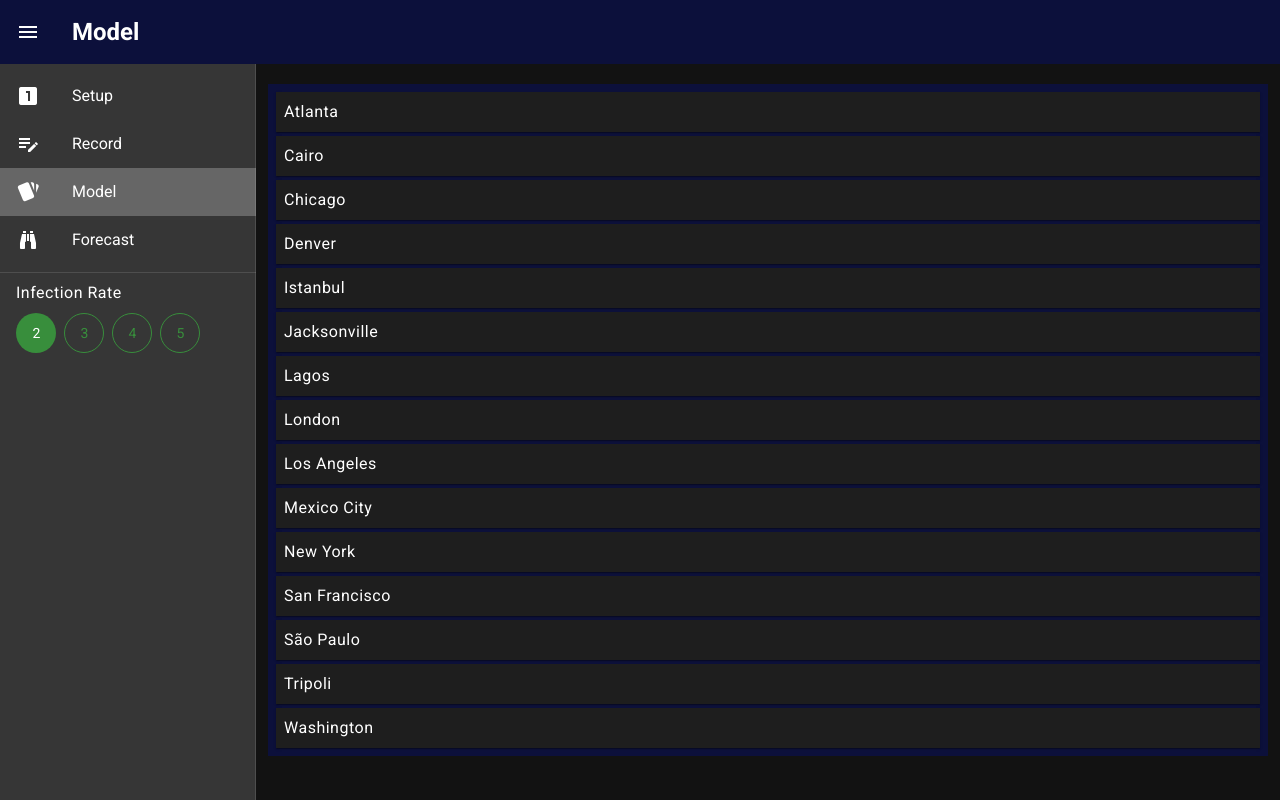
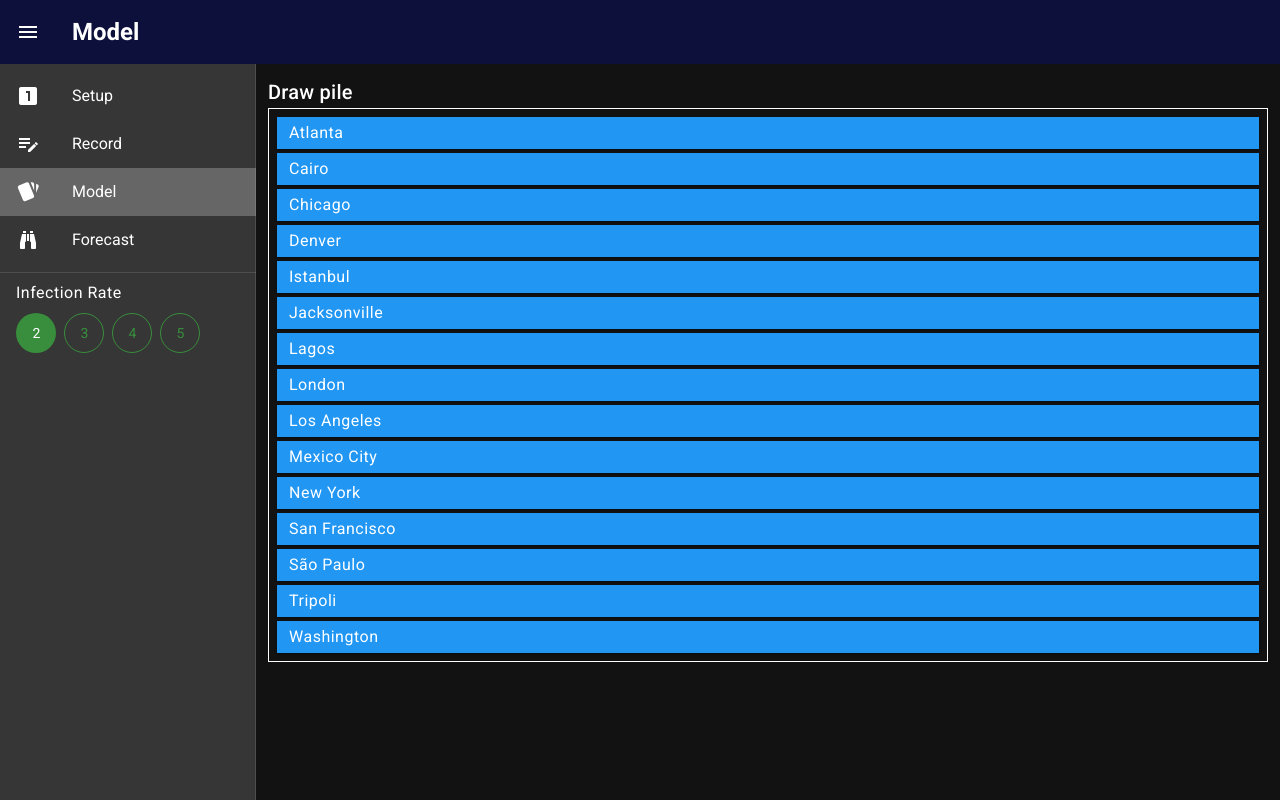
Before and after one commit to nxtman123/pandemic-infection-tracker, a Vue app: page /model in a window 1280 px wide. Built offline with nearby package versions, Linux system fonts and the light colour scheme.

Commit message:
Make a better design for the model page and reuse the cards from the record page

```diff
--- a/src/components/CityCard.vue
+++ b/src/components/CityCard.vue
@@ -2,18 +2,16 @@
   <v-sheet
     elevation="1"
     class="my-1 px-3 py-1 d-flex justify-space-between align-baseline"
-    color="primary"
+    :color="card.color"
   >
     <span class="body-1 period-title">{{ card.name }}</span>
-<!--    <div>-->
-<!--      <v-btn icon><v-icon>mdi-arrow-up</v-icon></v-btn>-->
-<!--      <v-btn icon><v-icon>mdi-arrow-down</v-icon></v-btn>-->
-<!--    </div>-->
-    <div>
+    <div v-if="showDeleteButton">
       <v-btn
         icon
-        @click="removeCardFromPeriod"
-      ><v-icon>mdi-close</v-icon></v-btn>
+        @click="deleteCard"
+      >
+        <v-icon>mdi-close</v-icon>
+      </v-btn>
     </div>
   </v-sheet>
 </template>
@@ -27,10 +25,14 @@ export default Vue.extend({
       required: true,
       type: Object,
     },
+    showDeleteButton: {
+      default: false,
+      type: Boolean,
+    },
   },
   methods: {
-    removeCardFromPeriod() {
-      this.$store.commit('removeCardFromPeriod', this.card);
+    deleteCard() {
+      this.$emit('deleteCard');
     },
   },
 });
--- a/src/components/Period.vue
+++ b/src/components/Period.vue
@@ -2,12 +2,14 @@
   <v-sheet class="mb-3 pa-3">
     <div class="d-flex justify-space-between">
       <span class="headline period-title">{{ title }}</span>
-      <v-btn icon @click="remove"><v-icon>mdi-close</v-icon></v-btn>
+      <v-btn icon @click="deletePeriod"><v-icon>mdi-close</v-icon></v-btn>
     </div>
     <city-card
+      show-delete-button
       v-for="card in period.cards"
       :key="card.position"
       :card="card"
+      @deleteCard="deleteCard(card)"
     ></city-card>
     <draw-card-button :period-id="period.id"></draw-card-button>
   </v-sheet>
@@ -35,8 +37,11 @@ export default Vue.extend({
     },
   },
   methods: {
-    remove() {
-      this.$store.commit('removePeriod', this.period);
+    deleteCard(card) {
+      this.$store.commit('deleteCard', card);
+    },
+    deletePeriod() {
+      this.$store.commit('deletePeriod', this.period);
     },
   },
 });
--- a/src/pages/Model.vue
+++ b/src/pages/Model.vue
@@ -14,32 +14,42 @@
     Use the Setup page to add cards to the deck.
   </empty-page-message>
   <v-container v-else>
-    <v-sheet
-      class="my-2 pa-1"
-      v-for="segment in model"
-      :class="{ 'mb-8': segment.current }"
-      :color="segment.current ? 'secondary' : 'primary'"
+    <div
+      v-if="model.length !== 1"
+    >
+      <h2 class="title">Discard pile</h2>
+      <div class="px-2 py-1 v-sheet card-group mb-6">
+        <city-card
+          v-for="card in model[0].cards"
+          :key="card.position"
+          :card="card"
+        />
+      </div>
+    </div>
+    <h2 class="title">Draw pile</h2>
+    <div
+      class="px-2 py-1 v-sheet card-group mb-4"
+      v-for="segment in model.slice(model.length !== 1 ? 1 : 0)"
       :key="segment.id"
     >
-      <v-sheet
-        elevation="1"
-        class="d-block ma-1 pa-2"
+      <city-card
         v-for="card in segment.cards"
         :key="card.position"
-      >
-        <span class="body-1">{{ card.name }}</span>
-      </v-sheet>
-    </v-sheet>
+        :card="card"
+      />
+    </div>
   </v-container>
 </template>
 
 <script>
 import Vue from 'vue';
 import { mapGetters } from 'vuex';
+import CityCard from '../components/CityCard.vue';
 import EmptyPageMessage from '../components/EmptyPageMessage.vue';
 
 export default Vue.extend({
   components: {
+    CityCard,
     EmptyPageMessage,
   },
   computed: {
@@ -49,3 +59,8 @@ export default Vue.extend({
   },
 });
 </script>
+
+<style scoped lang="stylus">
+.card-group
+  border: 1px solid white
+</style>
--- a/src/store/getters.js
+++ b/src/store/getters.js
@@ -27,6 +27,7 @@ export default {
         return {
           cityId,
           name: city.name,
+          color: city.color,
           periodId,
           position,
         };
@@ -82,6 +83,7 @@ export default {
           segmentId,
           cityId,
           name: city.name,
+          color: city.color,
           position,
         };
       }).sort((a, b) => (a.name <= b.name ? -1 : 1)),
@@ -140,6 +142,7 @@ export default {
       return {
         id: city.id,
         name: city.name,
+        color: city.color,
         ...forecast,
         bottomCardChance: Math.floor(bottomCard * 100),
       };
--- a/src/store/mutations.js
+++ b/src/store/mutations.js
@@ -10,11 +10,11 @@ const mutations = {
     state.periods[card.periodId].push(card.cityId);
   },
 
-  removePeriod(state, period) {
+  deletePeriod(state, period) {
     state.periods.splice(period.id, 1);
   },
 
-  removeCardFromPeriod(state, card) {
+  deleteCard(state, card) {
     state.periods[card.periodId].splice(card.position, 1);
   },
 
```
